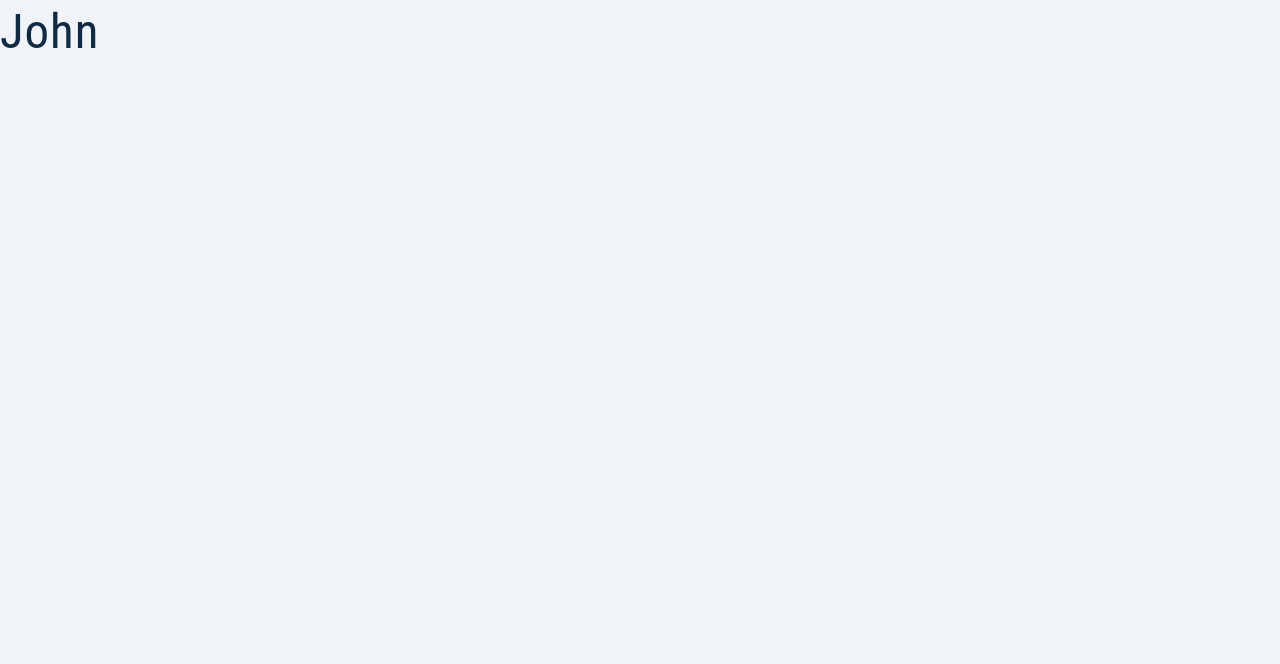
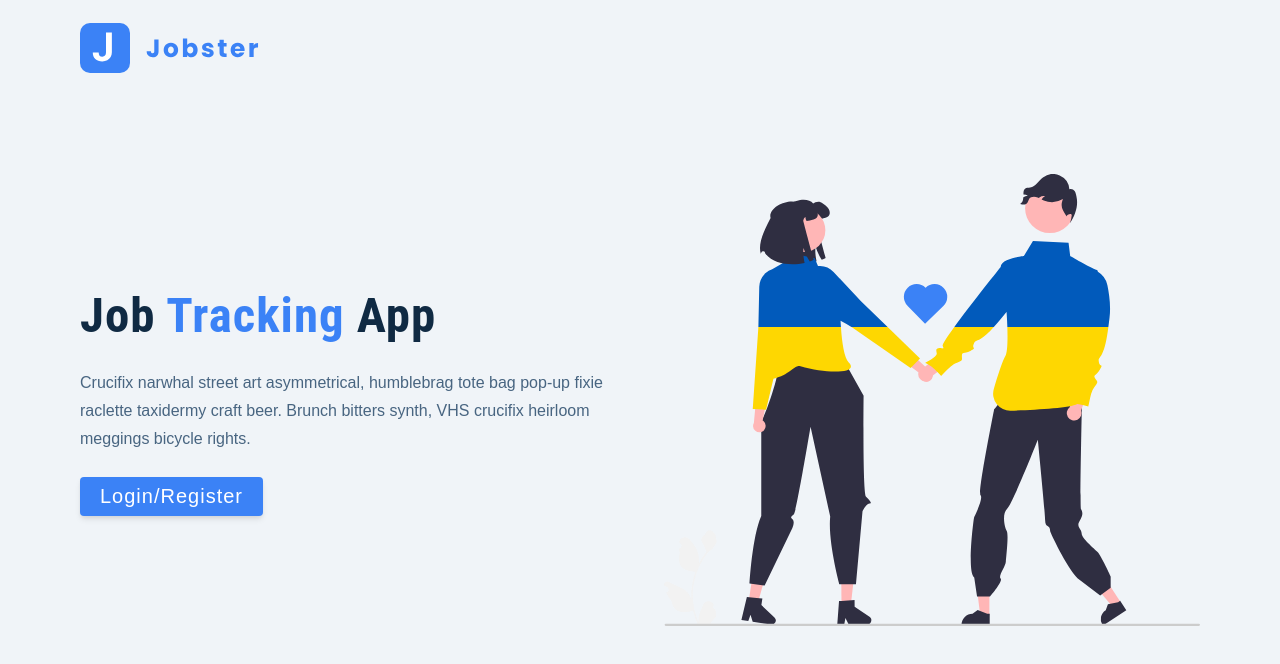
Before and after one commit to johnie261/job-trackr, a React (Create React App) app: page / in a window 1280 px wide. Shown: the top 664 px of the page. Built offline with nearby package versions, Linux system fonts and the light colour scheme.

Commit message:
create landing page

```diff
--- a/package.json
+++ b/package.json
@@ -10,6 +10,7 @@
     "react": "^18.2.0",
     "react-dom": "^18.2.0",
     "react-scripts": "5.0.1",
+    "styled-components": "^6.0.0-rc.1",
     "web-vitals": "^2.1.4"
   },
   "scripts": {
--- a/src/App.js
+++ b/src/App.js
@@ -1,7 +1,10 @@
+import Landing from "./pages/Landing";
 
 function App() {
   return (
-    <h1>John</h1>
+    <div>
+      <Landing />
+    </div>
   );
 }
 
--- /dev/null
+++ b/src/pages/Landing.js
@@ -0,0 +1,28 @@
+import React from 'react'
+import logo from '../assets/images/logo.svg'
+import main from '../assets/images/main.svg'
+import Wrapper from '../assets/wrappers/LandingPage'
+
+const Landing = () => {
+  return (
+    <Wrapper>
+        <nav>
+            <img src={logo} alt="jobtrackr logo" className="logo"/>
+        </nav>
+        <div className="container page">
+            <div className="info">
+                <h1>job <span>tracking </span>app</h1>
+                <p>
+                  Crucifix narwhal street art asymmetrical, humblebrag tote bag pop-up
+                  fixie raclette taxidermy craft beer. Brunch bitters synth, VHS
+                   crucifix heirloom meggings bicycle rights.
+                </p>
+                <button className="btn btn-hero">Login/Register</button>
+            </div>
+            <img src={main} alt="job hunt" className="img main-img"/>
+        </div>
+    </Wrapper>
+  )
+}
+
+export default Landing
```
Also changed, not shown: 1 other file (tests, documents, lock files or other folders).
